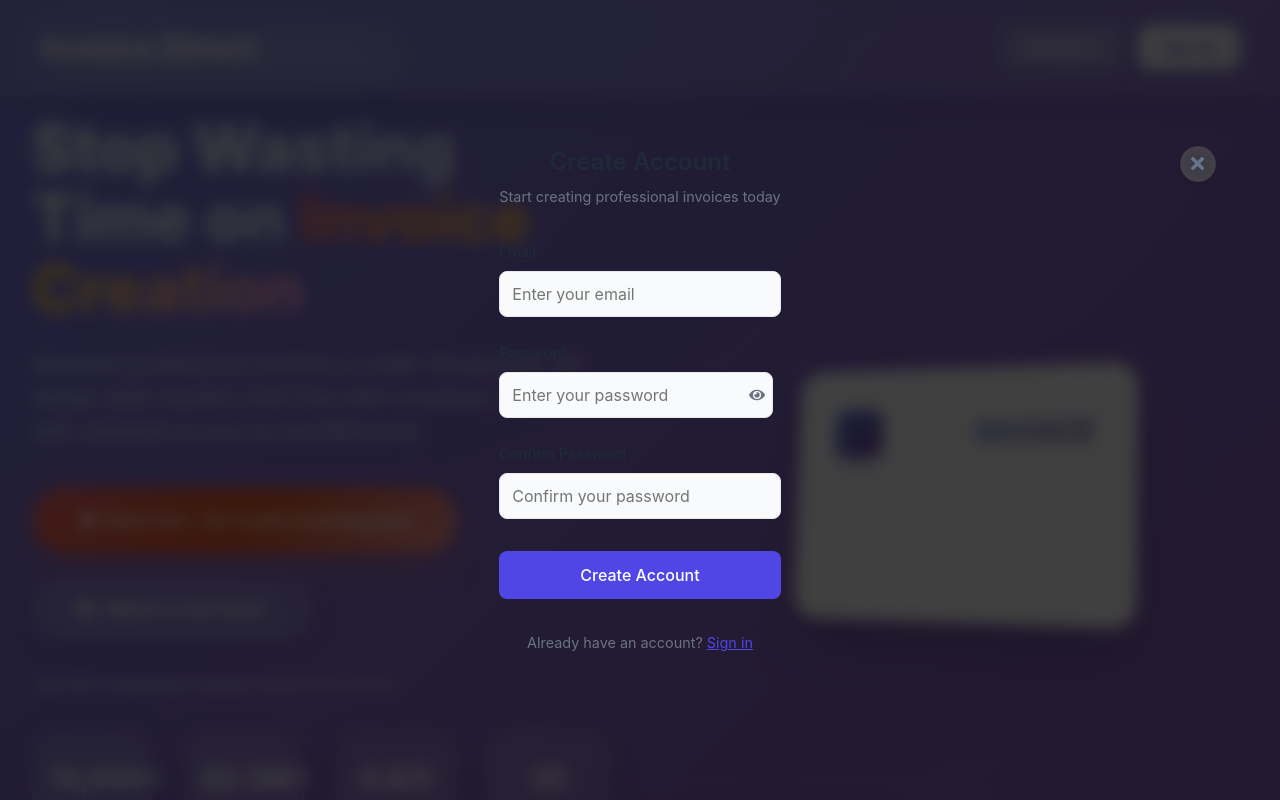
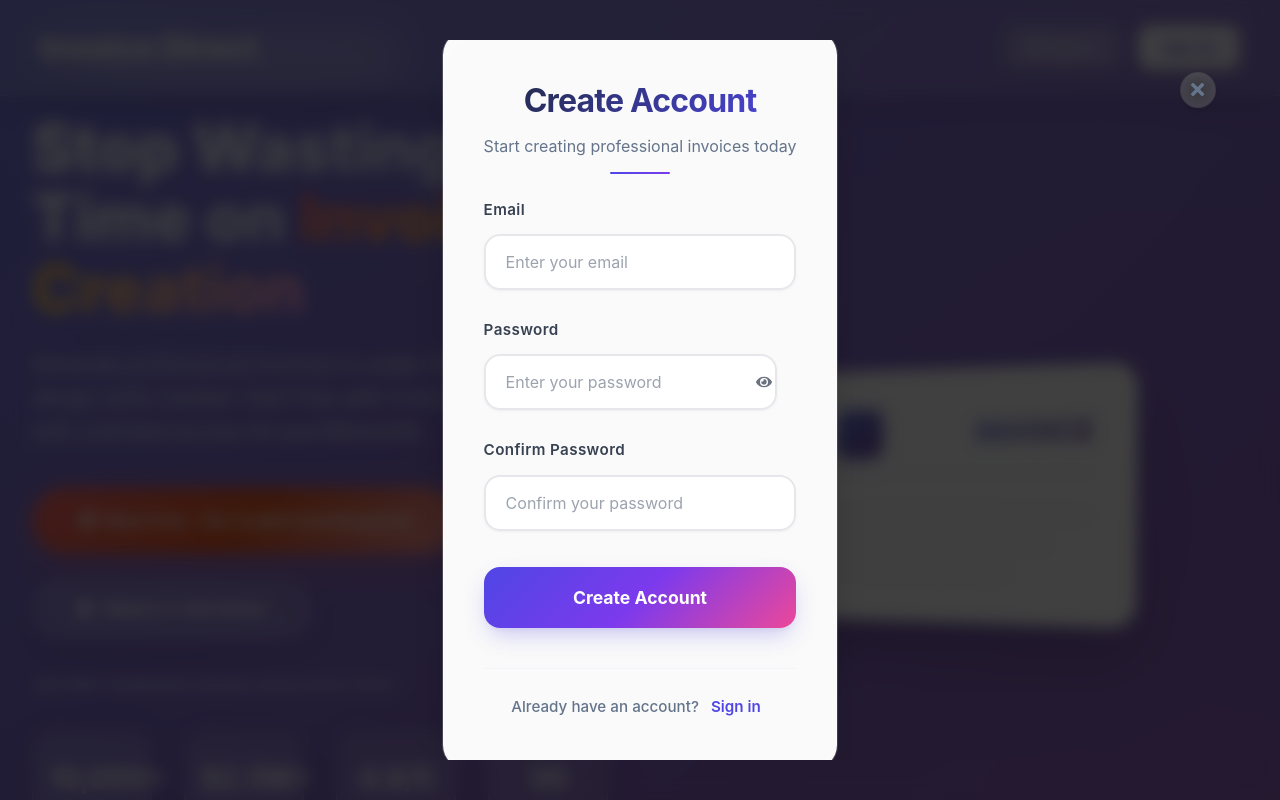
Before and after one commit to Pixelprosolutions/invoice-direct, a React (Vite) app: page / in a window 1280 px wide. Both pictures are taken after a click on the button "Start Free - No Credit Card Required". Shown: the top 800 px of the page. Built offline with nearby package versions, Linux system fonts and the light colour scheme; no server answers.

Commit message:
Enhance sign in/sign up modal UI design

```diff
--- a/src/components/auth/AuthModal.module.css
+++ b/src/components/auth/AuthModal.module.css
@@ -1,62 +1,122 @@
 .authModal {
-  max-width: 400px;
-  width: 90%;
+  max-width: 480px;
+  width: 95%;
+  margin: 0 auto;
 }
 
 .authContainer {
-  padding: 2rem;
+  background: rgba(255, 255, 255, 0.98);
+  backdrop-filter: blur(20px);
+  border-radius: 24px;
+  padding: 3rem 2.5rem;
+  box-shadow:
+    0 25px 50px -12px rgba(0, 0, 0, 0.25),
+    0 0 0 1px rgba(255, 255, 255, 0.2);
+  border: 1px solid rgba(255, 255, 255, 0.3);
+  position: relative;
+  overflow: hidden;
+}
+
+.authContainer::before {
+  content: '';
+  position: absolute;
+  top: 0;
+  left: 0;
+  right: 0;
+  height: 4px;
+  background: linear-gradient(90deg, #4f46e5, #7c3aed, #ec4899, #f59e0b);
+  border-radius: 24px 24px 0 0;
 }
 
 .authHeader {
   text-align: center;
-  margin-bottom: 2rem;
+  margin-bottom: 2.5rem;
+  position: relative;
+}
+
+.authHeader::after {
+  content: '';
+  position: absolute;
+  bottom: -1rem;
+  left: 50%;
+  transform: translateX(-50%);
+  width: 60px;
+  height: 2px;
+  background: linear-gradient(90deg, #4f46e5, #7c3aed);
+  border-radius: 1px;
 }
 
 .authHeader h2 {
-  margin: 0 0 0.5rem 0;
-  color: var(--text-primary);
-  font-size: 1.5rem;
-  font-weight: 600;
+  margin: 0 0 0.75rem 0;
+  color: #1e293b;
+  font-size: 2rem;
+  font-weight: 700;
+  background: linear-gradient(135deg, #1e293b 0%, #4f46e5 100%);
+  -webkit-background-clip: text;
+  -webkit-text-fill-color: transparent;
+  background-clip: text;
+  letter-spacing: -0.025em;
 }
 
 .authHeader p {
   margin: 0;
-  color: var(--text-secondary);
-  font-size: 0.9rem;
+  color: #64748b;
+  font-size: 1rem;
+  font-weight: 400;
+  line-height: 1.5;
 }
 
 .authForm {
   display: flex;
   flex-direction: column;
-  gap: 1.5rem;
+  gap: 1.75rem;
 }
 
 .formGroup {
   display: flex;
   flex-direction: column;
-  gap: 0.5rem;
+  gap: 0.75rem;
+  position: relative;
 }
 
 .formGroup label {
-  font-weight: 500;
-  color: var(--text-primary);
-  font-size: 0.9rem;
+  font-weight: 600;
+  color: #374151;
+  font-size: 0.95rem;
+  letter-spacing: 0.025em;
 }
 
 .formGroup input {
-  padding: 0.75rem;
-  border: 1px solid var(--border-color);
-  border-radius: 8px;
+  padding: 1rem 1.25rem;
+  border: 2px solid #e5e7eb;
+  border-radius: 16px;
   font-size: 1rem;
-  transition: border-color 0.2s ease;
-  background: var(--background-secondary);
-  color: var(--text-primary);
+  transition: all 0.3s cubic-bezier(0.4, 0, 0.2, 1);
+  background: rgba(255, 255, 255, 0.8);
+  backdrop-filter: blur(10px);
+  color: #1e293b;
+  font-weight: 500;
+  box-shadow: 0 1px 3px rgba(0, 0, 0, 0.05);
+}
+
+.formGroup input::placeholder {
+  color: #9ca3af;
+  font-weight: 400;
 }
 
 .formGroup input:focus {
   outline: none;
-  border-color: var(--primary-color);
-  box-shadow: 0 0 0 3px rgba(79, 70, 229, 0.1);
+  border-color: #4f46e5;
+  box-shadow:
+    0 0 0 4px rgba(79, 70, 229, 0.1),
+    0 4px 6px -1px rgba(0, 0, 0, 0.1);
+  transform: translateY(-1px);
+  background: white;
+}
+
+.formGroup input:hover:not(:focus) {
+  border-color: #d1d5db;
+  box-shadow: 0 2px 4px rgba(0, 0, 0, 0.05);
 }
 
 .passwordInput {
@@ -65,53 +125,87 @@
 
 .passwordToggle {
   position: absolute;
-  right: 0.75rem;
+  right: 1rem;
   top: 50%;
   transform: translateY(-50%);
   background: none;
   border: none;
-  color: var(--text-secondary);
+  color: #6b7280;
   cursor: pointer;
-  padding: 0.25rem;
+  padding: 0.5rem;
   display: flex;
   align-items: center;
   justify-content: center;
+  border-radius: 8px;
+  transition: all 0.2s ease;
 }
 
 .passwordToggle:hover {
-  color: var(--text-primary);
+  color: #374151;
+  background: rgba(107, 114, 128, 0.1);
 }
 
 .submitButton {
-  background: var(--primary-color);
+  background: linear-gradient(135deg, #4f46e5 0%, #7c3aed 50%, #ec4899 100%);
   color: white;
   border: none;
-  padding: 0.875rem 1.5rem;
-  border-radius: 8px;
-  font-size: 1rem;
-  font-weight: 500;
+  padding: 1.25rem 2rem;
+  border-radius: 16px;
+  font-size: 1.1rem;
+  font-weight: 700;
   cursor: pointer;
-  transition: all 0.2s ease;
+  transition: all 0.3s cubic-bezier(0.4, 0, 0.2, 1);
   display: flex;
   align-items: center;
   justify-content: center;
-  gap: 0.5rem;
+  gap: 0.75rem;
   margin-top: 0.5rem;
+  box-shadow:
+    0 10px 25px -5px rgba(79, 70, 229, 0.3),
+    0 4px 6px -2px rgba(0, 0, 0, 0.05);
+  position: relative;
+  overflow: hidden;
+}
+
+.submitButton::before {
+  content: '';
+  position: absolute;
+  top: 0;
+  left: -100%;
+  width: 100%;
+  height: 100%;
+  background: linear-gradient(90deg, transparent, rgba(255, 255, 255, 0.2), transparent);
+  transition: left 0.5s;
+}
+
+.submitButton:hover::before {
+  left: 100%;
 }
 
 .submitButton:hover:not(:disabled) {
-  background: var(--primary-hover);
-  transform: translateY(-1px);
+  transform: translateY(-2px);
+  box-shadow:
+    0 15px 35px -5px rgba(79, 70, 229, 0.4),
+    0 8px 15px -3px rgba(0, 0, 0, 0.1);
+  background: linear-gradient(135deg, #4338ca 0%, #6d28d9 50%, #db2777 100%);
+}
+
+.submitButton:active {
+  transform: translateY(0);
 }
 
 .submitButton:disabled {
-  opacity: 0.6;
+  opacity: 0.7;
   cursor: not-allowed;
   transform: none;
+  background: linear-gradient(135deg, #9ca3af 0%, #6b7280 100%);
+  box-shadow: 0 4px 6px -1px rgba(0, 0, 0, 0.1);
 }
 
 .spinner {
   animation: spin 1s linear infinite;
+  width: 20px;
+  height: 20px;
 }
 
 @keyframes spin {
@@ -120,83 +214,241 @@
 }
 
 .errorMessage {
-  background: #fee2e2;
+  background: linear-gradient(135deg, #fef2f2 0%, #fee2e2 100%);
   color: #dc2626;
-  padding: 0.75rem;
-  border-radius: 8px;
-  font-size: 0.9rem;
+  padding: 1rem 1.25rem;
+  border-radius: 12px;
+  font-size: 0.95rem;
+  font-weight: 500;
   border: 1px solid #fecaca;
+  box-shadow: 0 2px 4px rgba(220, 38, 38, 0.1);
+  display: flex;
+  align-items: center;
+  gap: 0.5rem;
+}
+
+.errorMessage::before {
+  content: '⚠️';
+  font-size: 1.1rem;
 }
 
 .successMessage {
   text-align: center;
-  padding: 1rem 0;
+  padding: 2rem 0;
+  background: linear-gradient(135deg, #f0fdf4 0%, #dcfce7 100%);
+  border-radius: 16px;
+  border: 1px solid #bbf7d0;
+  margin: -1rem 0 1rem 0;
 }
 
 .successMessage h3 {
-  margin: 0 0 0.5rem 0;
-  color: var(--success-color, #059669);
+  margin: 0 0 0.75rem 0;
+  color: #059669;
+  font-size: 1.5rem;
+  font-weight: 700;
+  display: flex;
+  align-items: center;
+  justify-content: center;
+  gap: 0.5rem;
+}
+
+.successMessage h3::before {
+  content: '✅';
   font-size: 1.25rem;
 }
 
 .successMessage p {
   margin: 0 0 1.5rem 0;
-  color: var(--text-secondary);
+  color: #065f46;
+  font-weight: 500;
 }
 
 .authFooter {
-  margin-top: 2rem;
+  margin-top: 2.5rem;
   text-align: center;
   display: flex;
   flex-direction: column;
-  gap: 1rem;
+  gap: 1.25rem;
+  padding-top: 1.5rem;
+  border-top: 1px solid #f1f5f9;
 }
 
 .authFooter p {
   margin: 0;
-  color: var(--text-secondary);
-  font-size: 0.9rem;
+  color: #64748b;
+  font-size: 0.95rem;
+  font-weight: 500;
 }
 
 .linkButton {
   background: none;
   border: none;
-  color: var(--primary-color);
+  color: #4f46e5;
   cursor: pointer;
   font-size: inherit;
-  text-decoration: underline;
-  padding: 0;
+  font-weight: 600;
+  padding: 0.25rem 0.5rem;
+  border-radius: 6px;
+  transition: all 0.2s ease;
   font-family: inherit;
+  position: relative;
+}
+
+.linkButton::after {
+  content: '';
+  position: absolute;
+  bottom: 0;
+  left: 50%;
+  transform: translateX(-50%);
+  width: 0;
+  height: 2px;
+  background: #4f46e5;
+  transition: width 0.3s ease;
 }
 
 .linkButton:hover {
-  color: var(--primary-hover);
+  color: #4338ca;
+  background: rgba(79, 70, 229, 0.05);
 }
 
-/* Dark mode support */
-[data-theme="dark"] .formGroup input {
-  background: var(--background-tertiary);
-  border-color: var(--border-color-dark);
+.linkButton:hover::after {
+  width: 100%;
 }
 
-[data-theme="dark"] .errorMessage {
-  background: rgba(220, 38, 38, 0.1);
-  border-color: rgba(220, 38, 38, 0.2);
-  color: #fca5a5;
-}
-
-/* Responsive design */
-@media (max-width: 480px) {
+/* Enhanced responsive design */
+@media (max-width: 640px) {
   .authContainer {
-    padding: 1.5rem;
+    padding: 2rem 1.5rem;
+    border-radius: 20px;
+    margin: 1rem;
   }
 
   .authHeader h2 {
-    font-size: 1.25rem;
+    font-size: 1.75rem;
+  }
+
+  .authHeader p {
+    font-size: 0.95rem;
   }
 
   .formGroup input,
   .submitButton {
     font-size: 16px; /* Prevents zoom on iOS */
+    padding: 1rem;
+  }
+
+  .submitButton {
+    padding: 1.125rem 1.5rem;
   }
 }
+
+@media (max-width: 480px) {
+  .authModal {
+    width: 100%;
+    margin: 0;
+  }
+
+  .authContainer {
+    margin: 0.5rem;
+    padding: 1.75rem 1.25rem;
+  }
+
+  .authHeader h2 {
+    font-size: 1.5rem;
+  }
+
+  .authForm {
+    gap: 1.5rem;
+  }
+}
+
+/* Dark mode support */
+@media (prefers-color-scheme: dark) {
+  .authContainer {
+    background: rgba(30, 41, 59, 0.95);
+    border-color: rgba(255, 255, 255, 0.1);
+  }
+
+  .authHeader h2 {
+    background: linear-gradient(135deg, #f8fafc 0%, #a78bfa 100%);
+    -webkit-background-clip: text;
+    -webkit-text-fill-color: transparent;
+    background-clip: text;
+  }
+
+  .authHeader p {
+    color: #94a3b8;
+  }
+
+  .formGroup label {
+    color: #e2e8f0;
+  }
+
+  .formGroup input {
+    background: rgba(51, 65, 85, 0.8);
+    border-color: #475569;
+    color: #f8fafc;
+  }
+
+  .formGroup input:focus {
+    background: #334155;
+    border-color: #6366f1;
+  }
+
+  .authFooter {
+    border-top-color: #334155;
+  }
+
+  .authFooter p {
+    color: #94a3b8;
+  }
+
+  .successMessage {
+    background: linear-gradient(135deg, rgba(5, 150, 105, 0.1) 0%, rgba(6, 95, 70, 0.1) 100%);
+    border-color: rgba(5, 150, 105, 0.3);
+  }
+
+  .successMessage h3 {
+    color: #10b981;
+  }
+
+  .successMessage p {
+    color: #6ee7b7;
+  }
+}
+
+/* Enhanced animations */
+@keyframes slideInUp {
+  from {
+    opacity: 0;
+    transform: translateY(20px);
+  }
+  to {
+    opacity: 1;
+    transform: translateY(0);
+  }
+}
+
+.authContainer {
+  animation: slideInUp 0.4s cubic-bezier(0.4, 0, 0.2, 1);
+}
+
+.formGroup {
+  animation: slideInUp 0.4s cubic-bezier(0.4, 0, 0.2, 1);
+}
+
+.formGroup:nth-child(1) { animation-delay: 0.1s; }
+.formGroup:nth-child(2) { animation-delay: 0.2s; }
+.formGroup:nth-child(3) { animation-delay: 0.3s; }
+
+.submitButton {
+  animation: slideInUp 0.4s cubic-bezier(0.4, 0, 0.2, 1);
+  animation-delay: 0.4s;
+  animation-fill-mode: both;
+}
+
+.authFooter {
+  animation: slideInUp 0.4s cubic-bezier(0.4, 0, 0.2, 1);
+  animation-delay: 0.5s;
+  animation-fill-mode: both;
+}
```
